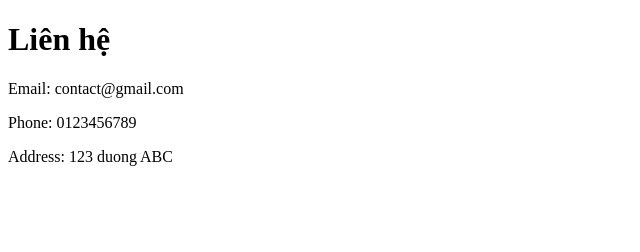
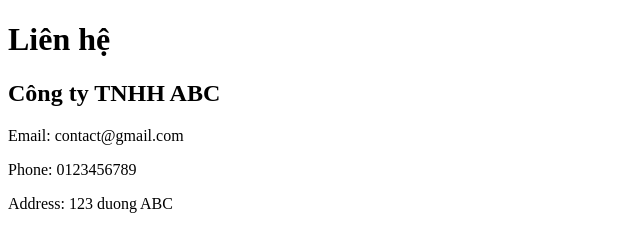
Before and after one commit to hlong5664/bai-14-hoc-git, a plain HTML site: page lien-he.html in a window 1280 px wide. Shown: the whole page, without its empty margins (0-640 px from the left). Drawn offline with Linux system fonts and the light colour scheme.

Commit message:
Update lien-he.html

```diff
--- a/lien-he.html
+++ b/lien-he.html
@@ -8,6 +8,7 @@
 <body>
     <h1>Liên hệ </h1>
 
+    <h2>Công ty TNHH ABC</h2>
     <p>Email: contact@gmail.com</p>
     <p>Phone: 0123456789</p>
     <p>Address: 123 duong ABC</p>
```
